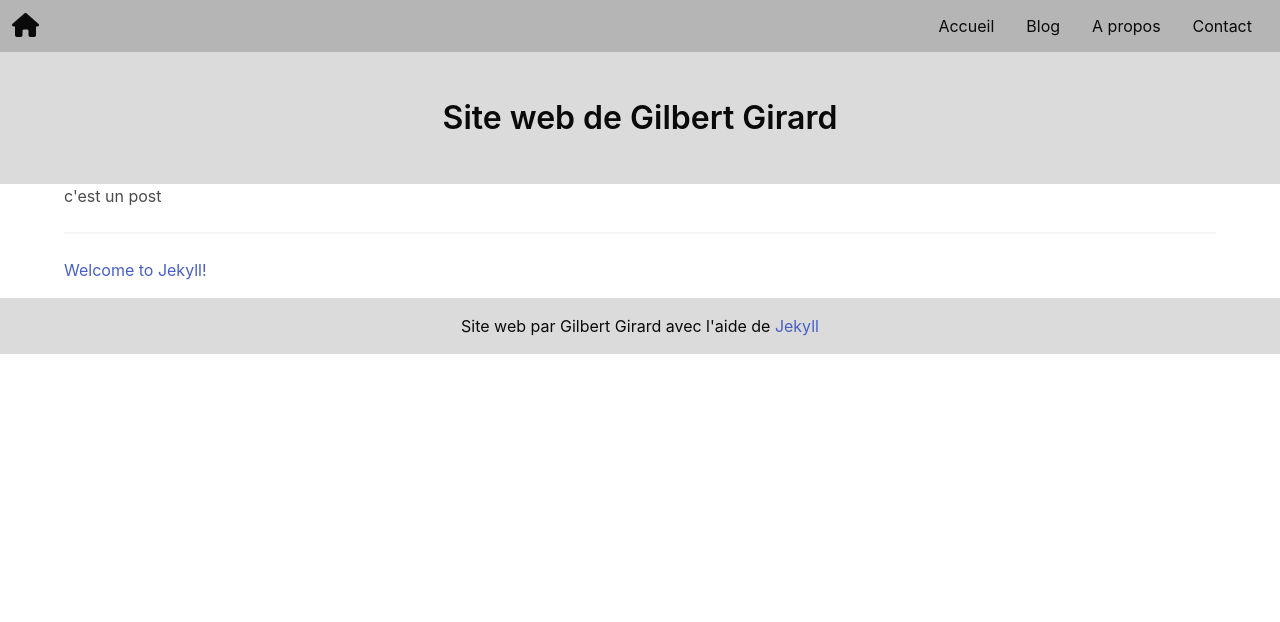
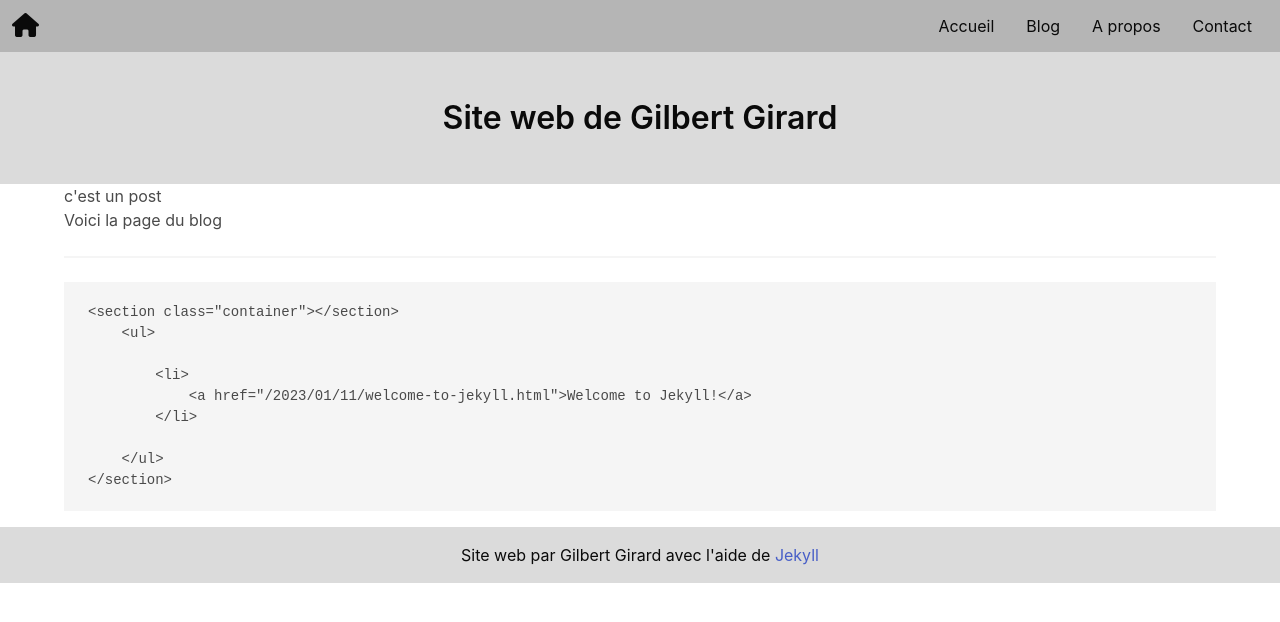
Before and after one commit to gilbiere/jeckyll-1, a Jekyll site: the page built from blog.md, in a window 1280 px wide. Shown: the top 622 px of the page. Built offline with Jekyll 4.4.1, drawn with Linux system fonts in a browser that asks for light colours; nearby versions of some CDN libraries.

Commit message:
Update post.html

```diff
--- a/_layouts/post.html
+++ b/_layouts/post.html
@@ -2,13 +2,4 @@
 layout: default
 ---
 <h3>c'est un post</h3>
-<hr>
-    <section class="container"></section>
-        <ul>
-            {% for post in site.posts %}
-            <li>
-                <a href="{{ post.url }}">{{ post.title }}</a>
-            </li>
-            {% endfor %}
-        </ul>
-    </section>
+{{ content }}
```
